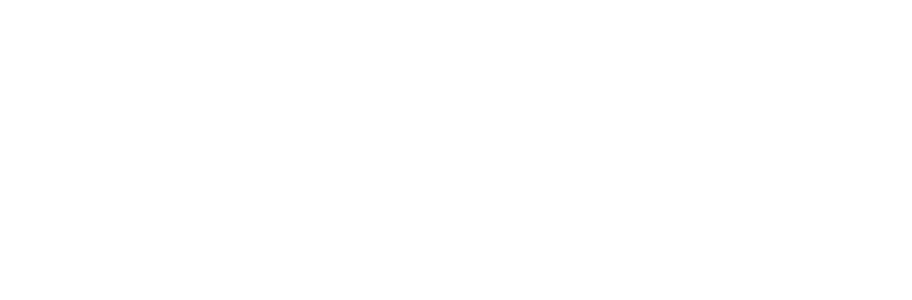
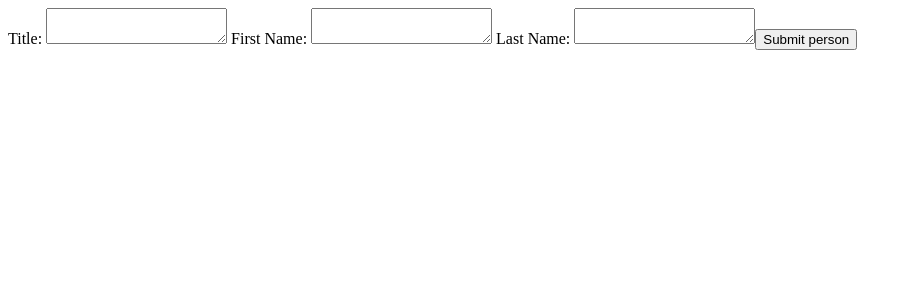
Before and after one commit to dstricks/angular-person-directory, an Angular app: page / in a window 1280 px wide. Shown: the top 300 px of the page, without its empty margins (0-912 px from the left). Built offline with nearby package versions, Linux system fonts and the light colour scheme.

Commit message:
Add a reactive person creation form
- Add a form with title, first name, and last name
- Add simple non-empty validation to the form
- Hook the form to the person service

```diff
--- a/src/app/app.component.html
+++ b/src/app/app.component.html
@@ -1 +1,2 @@
+<app-person-adder></app-person-adder>
 <app-person-list></app-person-list>
--- /dev/null
+++ b/src/app/person-adder/person-adder.component.html
@@ -0,0 +1,26 @@
+<form [formGroup]="personForm" (ngSubmit)="onSubmit()">
+    <label>
+        Title:
+        <textarea formControlName="title"></textarea>
+        <div *ngIf="submitted && personForm.controls.title.errors" class="error">
+            A title is required!
+        </div>
+    </label>
+    <label>
+        First Name:
+        <textarea formControlName="fname"></textarea>
+        <div *ngIf="submitted && personForm.controls.fname.errors" class="error">
+            A first name is required!
+        </div>
+    </label>
+    <label>
+        Last Name:
+        <textarea formControlName="lname"></textarea>
+        <div *ngIf="submitted && personForm.controls.lname.errors" class="error">
+            A last name is required!
+        </div>
+    </label>
+
+    <input type="submit" value="Submit person">
+
+</form>
--- /dev/null
+++ b/src/app/person-adder/person-adder.component.ts
@@ -0,0 +1,41 @@
+import { Component, OnInit } from '@angular/core';
+import { FormBuilder, FormGroup, Validators } from '@angular/forms';
+
+import { PersonDataService} from '../person-data.service'
+
+@Component({
+  selector: 'app-person-adder',
+  templateUrl: './person-adder.component.html',
+  styleUrls: ['./person-adder.component.css']
+})
+export class PersonAdderComponent implements OnInit {
+
+personForm: FormGroup;
+submitted = false;
+
+  constructor(private formBuilder: FormBuilder,
+              private personDataService: PersonDataService) {
+    this.personForm = this.formBuilder.group({
+      title: ['', Validators.required],
+      fname: ['', Validators.required],
+      lname: ['', Validators.required]
+    });
+  }
+
+
+  onSubmit() {
+    this.submitted = true;
+
+    if(this.personForm.invalid) {
+      return;
+    }
+
+    this.personDataService.addPerson(this.personForm.value);
+    this.submitted = false;
+    this.personForm.reset();
+  }
+
+  ngOnInit() {
+  }
+
+}
```
Also changed, not shown: src/app/app.module.ts (+6 -2 lines), src/app/person-adder/person-adder.component.css (added), 1 other file (tests, documents, lock files or other folders).
